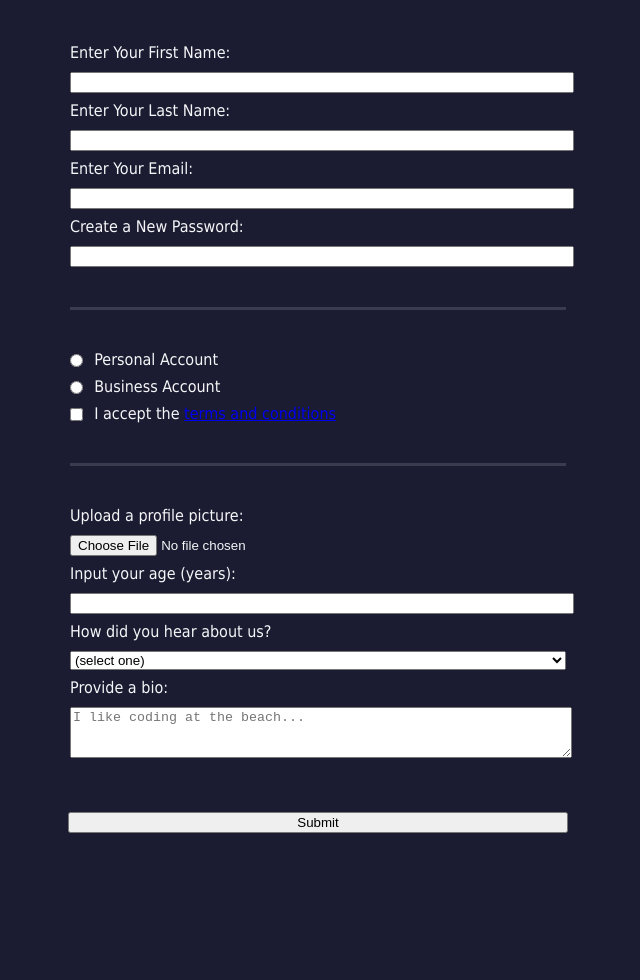
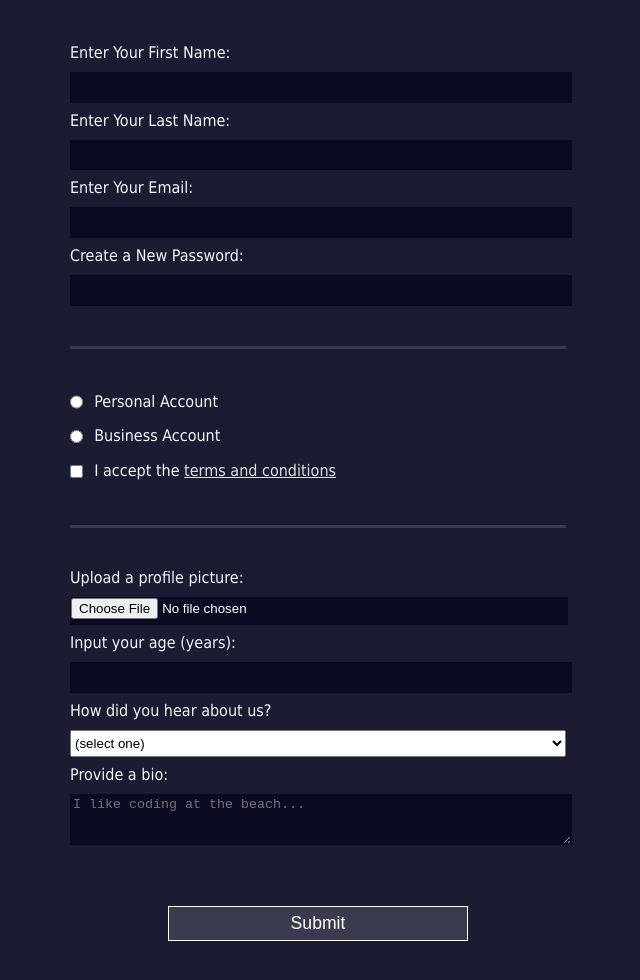
Before and after one commit to adrian26matei/Registration-Form, a plain HTML site: page index.html in a window 1280 px wide. Shown: the part 134-1114 px from the top of the page, without its empty margins (322-962 px from the left). Before the commit the page ends 967 px from the top, so only its background shows below. Drawn offline with Linux system fonts and the light colour scheme.

Commit message:
finished

```diff
--- a/styles.css
+++ b/styles.css
@@ -23,6 +23,7 @@ form {
   max-width: 500px;
   min-width: 300px;
   width: 60vw;
+  padding-bottom: 2em;a
 }
 
 fieldset {
@@ -39,6 +40,7 @@ fieldset:last-of-type { /*selects the last fieldset element, and removes its bot
 input, textarea, select {
   width: 100%;
   margin: 10px 0 0 0;
+  min-height: 2em;
 }
 
 .inline {
@@ -46,3 +48,29 @@ input, textarea, select {
   margin: 0 0.5em 0 0;
   vertical-align: middle;
 }
+
+input, textarea {
+  background-color: #0a0a23;
+  border: 1px solid #0a0a23;
+  color: #ffffff;
+}
+
+input[type="submit"] {
+  display: block;
+  width: 60%;
+  margin: 0 auto;
+  height: 2em;
+  font-size: 1.1rem;
+  background-color: #3b3b4f;
+  border-color: white;
+  margin: 1em auto 1em auto;
+  min-width: 300px;
+}
+
+input[type="submit"] {
+  padding: 1px 2px;
+}
+
+a {
+  color: #dfdfe2;
+}
```
